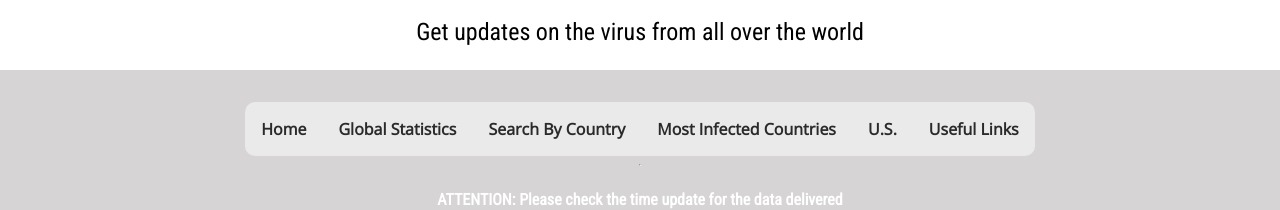
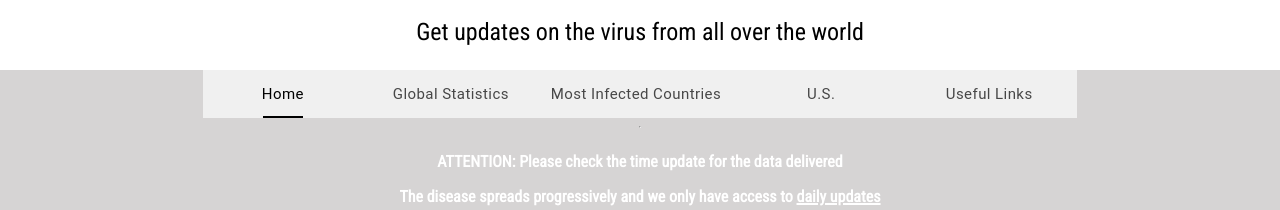
Before and after one commit to Gustaf26/covid-19-updates, a React (Create React App) app: page /Us in a window 1280 px wide. Both pictures are taken after a click on the button "☰ Menu". Shown: the part 127-337 px from the top of the page. Built offline with nearby package versions, Linux system fonts and the light colour scheme; no server answers.

Commit message:
setting styled tabs from material UI

```diff
--- a/package.json
+++ b/package.json
@@ -10,6 +10,8 @@
     "axios": "^0.19.2",
     "bootstrap": "^4.4.1",
     "copy-webpack-plugin": "^5.1.1",
+    "cross-env": "^7.0.2",
+    "dotenv": "^8.2.0",
     "react": "^16.13.0",
     "react-dom": "^16.13.0",
     "react-moment": "^0.9.7",
--- a/src/App.css
+++ b/src/App.css
@@ -257,21 +257,22 @@ button {
 
 .country_data {
   position: absolute;
-  top: 10;
+  top: 0;
   left: -10;
   display: flex;
   flex-direction: column;
   align-items: center;
   justify-content: flex-start;
   color: black;
+  height: 50%;
 }
 
 .country_image {
   position: relative;
   top: -20;
   left: 0;
-  height: 160%;
-  width: 140%;
+  height: 80vh;
+  width: 100%;
   filter: blur(4px);
 }
 
@@ -294,8 +295,9 @@ button {
   max-width: 60%;
   border-radius: 15px;
   opacity: 0.8;
+  background-color: #f0f0f0;
   color: black;
-  opacity: 0.8;
+  opacity: 0.7;
 }
 
 #travelinfo_card {
--- a/src/CountrySearch.js
+++ b/src/CountrySearch.js
@@ -3,6 +3,7 @@ import React from "react";
 import Moment from "react-moment";
 import Key from "./keys";
 import "./App.css";
+import REACT_APP_ACCESS_KEY from "./.env";
 
 import Travelrec from "./Travelrec";
 
@@ -23,6 +24,8 @@ class CountrySearch extends React.Component {
       .get("https://www.trackcorona.live/api/travel")
       .then((res) => this.setState({ rawData: res.data.data }))
       .catch((err) => console.log(err));
+
+    console.log(process.env.REACT_APP_ACCESS_KEY);
   };
 
   getFromApi = (e) => {
@@ -47,10 +50,7 @@ class CountrySearch extends React.Component {
       }
     )
       .then((response) => response.json())
-      .then((data) => this.outputting(data))
-      .catch((err) => {
-        console.log(err);
-      });
+      .then((data) => this.outputting(data));
   };
 
   changeCountry = (e) => {
@@ -105,22 +105,19 @@ class CountrySearch extends React.Component {
         ) : (
           <h4>COUNTRY (PROVINCE): {cas.country}</h4>
         )}
-        <div>CASES CONFIRMED: {cas.confirmed}</div>
-        <div>CASES RECOVERED: {cas.recovered}</div>
-        <div>DEATH CASES: {cas.deaths}</div>
-        <div>
+        <p>CASES CONFIRMED: {cas.confirmed}</p>
+        <p>CASES RECOVERED: {cas.recovered}</p>
+        <p>DEATH CASES: {cas.deaths}</p>
+        <p>
           Latest update (hh:mm:ss):{" "}
           <Moment durationFromNow>{cas.timestamp}</Moment> from now
-        </div>
+        </p>
         <button className="backToTop" onClick={this.newSearch}>
           New Search
         </button>
-        <div
-          id="recommendations_link"
-          onClick={() => this.showRecommendations()}
-        >
+        <p id="recommendations_link" onClick={() => this.showRecommendations()}>
           TRAVEL RECOMMENDATIONS
-        </div>
+        </p>
       </div>
     ));
 
--- a/src/Navbar.js
+++ b/src/Navbar.js
@@ -1,12 +1,43 @@
 import React from "react";
-import { Link } from "react-router-dom";
 import { Redirect } from "react-router-dom";
 import Breadcrumbs from "./Breadcrumbs";
+
+import { makeStyles, withStyles } from "@material-ui/core/styles";
+import Tabs from "@material-ui/core/Tabs";
+import Tab from "@material-ui/core/Tab";
+
+const StyledTabs = withStyles({
+  indicator: {
+    display: "flex",
+    justifyContent: "center",
+    backgroundColor: "transparent",
+    "& > span": {
+      maxWidth: 40,
+      width: "100%",
+      backgroundColor: "#000",
+    },
+  },
+})((props) => <Tabs {...props} TabIndicatorProps={{ children: <span /> }} />);
+
+const StyledTab = withStyles((theme) => ({
+  root: {
+    textTransform: "none",
+    color: "#000000",
+    fontWeight: theme.typography.fontWeightRegular,
+    fontSize: theme.typography.pxToRem(15),
+    marginRight: theme.spacing(1),
+    "&:focus": {
+      opacity: 1,
+    },
+  },
+}))((props) => <Tab disableRipple {...props} />);
 
 class Navbar extends React.Component {
   state = {
     showmenu: false,
     bread: [],
+    value: 0,
+    newRoute: "",
   };
 
   nollstall = () => {
@@ -32,9 +63,22 @@ class Navbar extends React.Component {
     }
   };
 
+  handleChange = (event, newValue) => {
+    if (newValue === 4) {
+      newValue = 0;
+    }
+    this.setState({ value: newValue });
+  };
+
   render() {
+    //to = "/GlobalSearch";
+    //to="/ContagionList"
+    //to="/Us"
+    //to="/Usefullinks"
     return (
       <div>
+        {this.state.newRoute && <Redirect to={{ pathname: "/" }} />}
+
         {this.state.showmenu == false ? (
           <button type="submit" className="openbtn" onClick={this.openmenu}>
             ☰ Menu
@@ -42,82 +86,21 @@ class Navbar extends React.Component {
         ) : null}
 
         {this.state.showmenu == true ? (
-          <ul className="initiallist" style={{ backgroundColor: "#f0f0f0" }}>
-            <li>
-              <Link
-                to={{ pathname: "/" }}
-                className="nav-link"
-                style={{
-                  textDecoration: "none",
-                  backgroundColor: "#f0f0f0",
-                  color: "black",
-                }}
-                onClick={this.closemenu}
-              >
-                Home
-              </Link>
-            </li>
-            <li onClick={this.closemenu}>
-              <Link
-                style={{
-                  textDecoration: "none",
-                  backgroundColor: "#f0f0f0",
-                  color: "black",
-                }}
-                to="/GlobalSearch"
-              >
-                Global Statistics
-              </Link>
-            </li>
-            <li onClick={this.closemenu}>
-              <Link
-                style={{
-                  textDecoration: "none",
-                  backgroundColor: "#f0f0f0",
-                  color: "black",
-                }}
-                to="/CountrySearch"
-              >
-                Search By Country
-              </Link>
-            </li>
-            <li onClick={this.closemenu}>
-              <Link
-                style={{
-                  textDecoration: "none",
-                  backgroundColor: "#f0f0f0",
-                  color: "black",
-                }}
-                to="/ContagionList"
-              >
-                Most Infected Countries
-              </Link>
-            </li>
-            <li onClick={this.closemenu}>
-              <Link
-                style={{
-                  textDecoration: "none",
-                  backgroundColor: "#f0f0f0",
-                  color: "black",
-                }}
-                to="/Us"
-              >
-                U.S.
-              </Link>
-            </li>
-            <li onClick={this.closemenu}>
-              <Link
-                style={{
-                  textDecoration: "none",
-                  backgroundColor: "#f0f0f0",
-                  color: "black",
-                }}
-                to="/Usefullinks"
-              >
-                Useful Links
-              </Link>
-            </li>
-          </ul>
+          <div>
+            <StyledTabs
+              className="initiallist"
+              style={{ backgroundColor: "#f0f0f0" }}
+              value={this.state.value}
+              onChange={(e) => this.handleChange(e, this.state.value + 1)}
+              aria-label="styled tabs example"
+            >
+              <StyledTab label="Home" />
+              <StyledTab label="Global Statistics" />
+              <StyledTab label="Most Infected Countries" />
+              <StyledTab label="U.S." />
+              <StyledTab label="Useful Links" />
+            </StyledTabs>
+          </div>
         ) : null}
 
         {this.state.bread.length ? (
```
Also changed, not shown: 2 other files (tests, documents, lock files or other folders).
